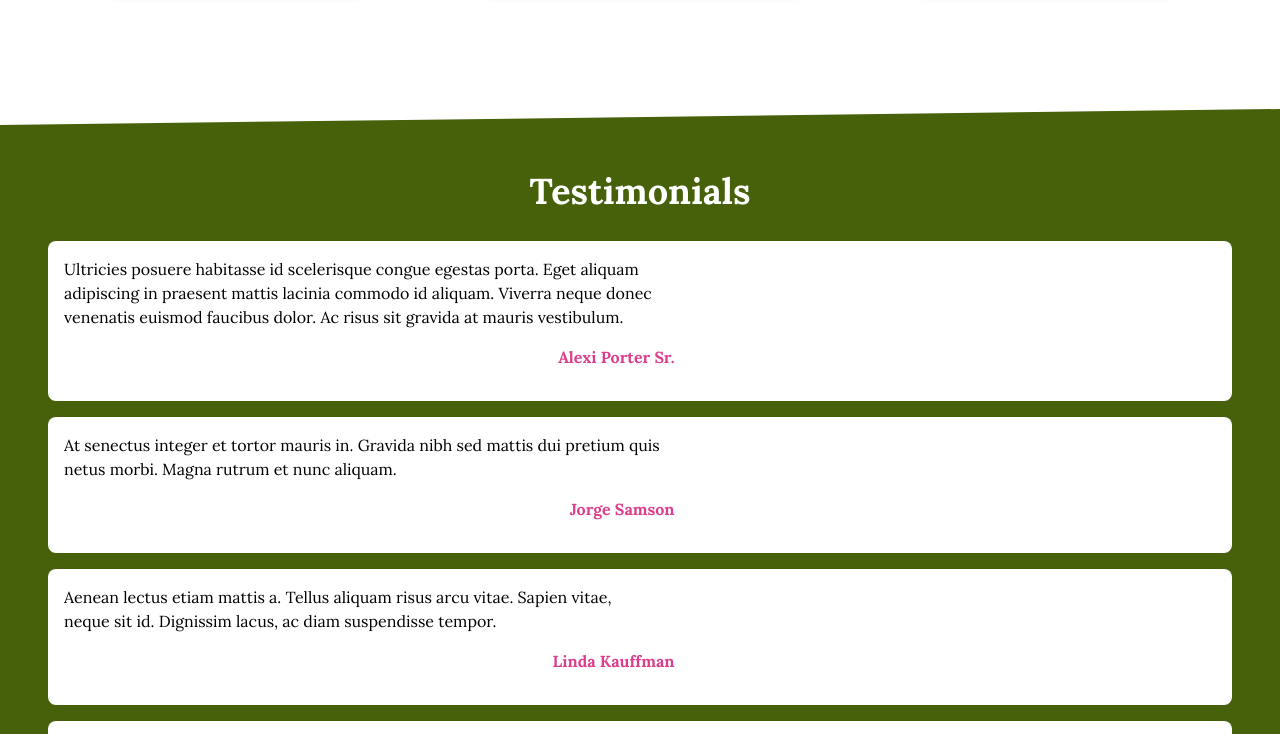
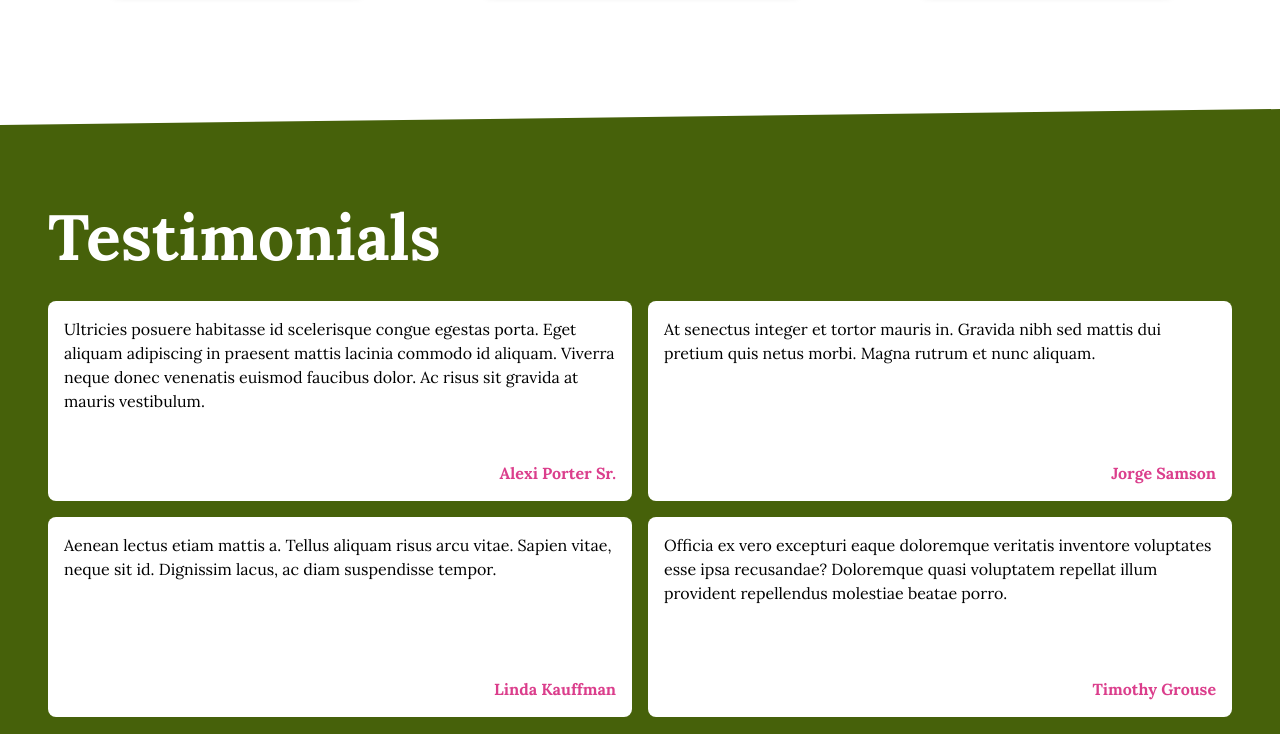
Before and after one commit to Sakeran/ac-product, a website: page src/index.html in a window 1280 px wide. Shown: the part 1847-2581 px from the top of the page. Drawn offline with Linux system fonts and the light colour scheme.

Commit message:
Style testimonials section for desktop

```diff
--- a/src/assets/css/styles.css
+++ b/src/assets/css/styles.css
@@ -497,4 +497,34 @@ footer a {
     display: flex;
     justify-content: space-evenly;
   }
+
+  /* Testimonial Section */
+
+  .testimonials-wrapper {
+    padding: 4rem 0;
+  }
+
+  .testimonials h2 {
+    text-align: left;
+    font-size: 4rem;
+  }
+
+  .testimonial-grid {
+    display: grid;
+    grid-template-columns: 1fr 1fr;
+    gap: 1rem;
+  }
+
+  .testimonial {
+    min-height: 200px;
+    margin: 0;
+
+    display: flex;
+    flex-direction: column;
+    justify-content: space-between;
+  }
+
+  .testimonial .name {
+    margin: 0;
+  }
 }
```
